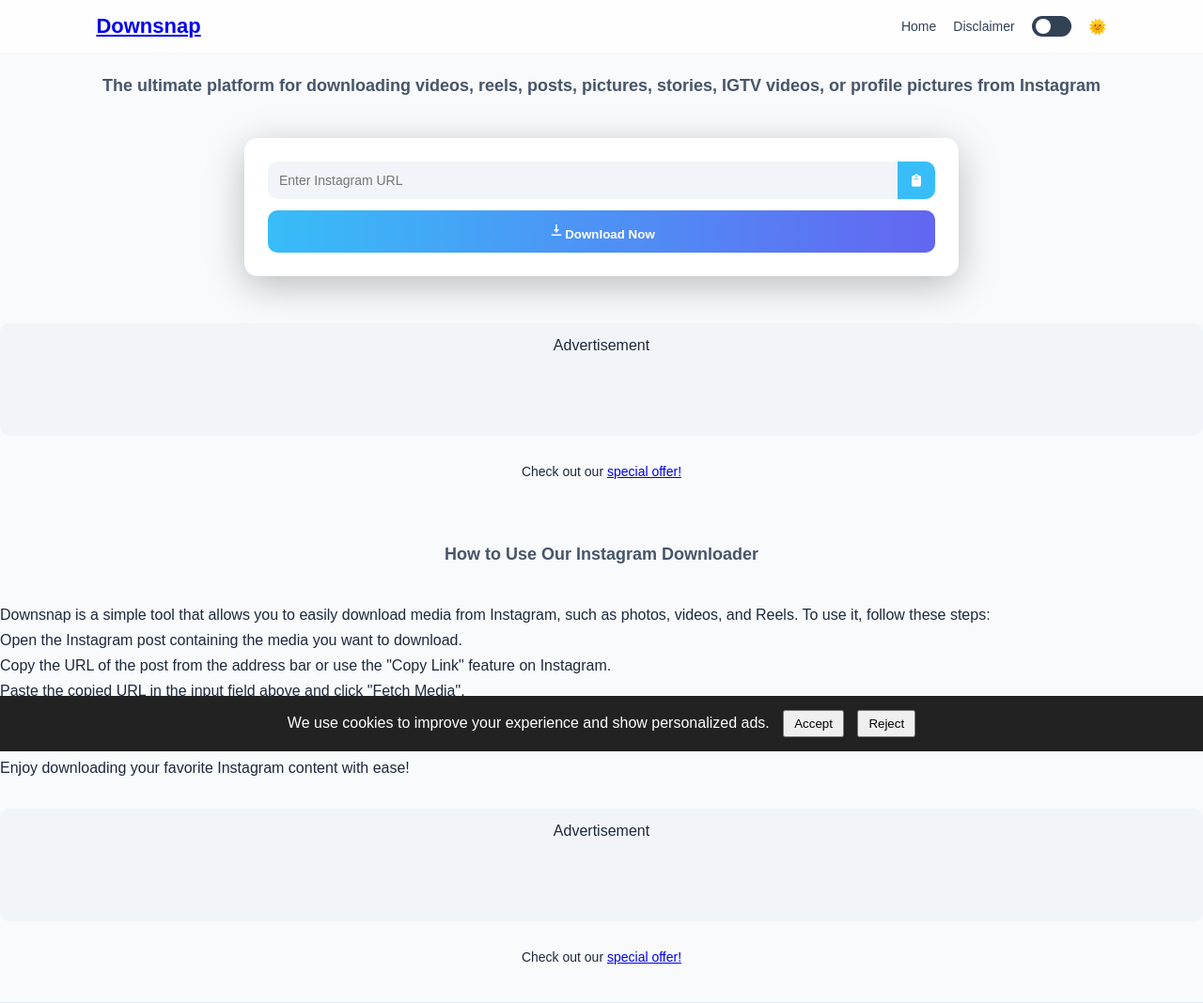
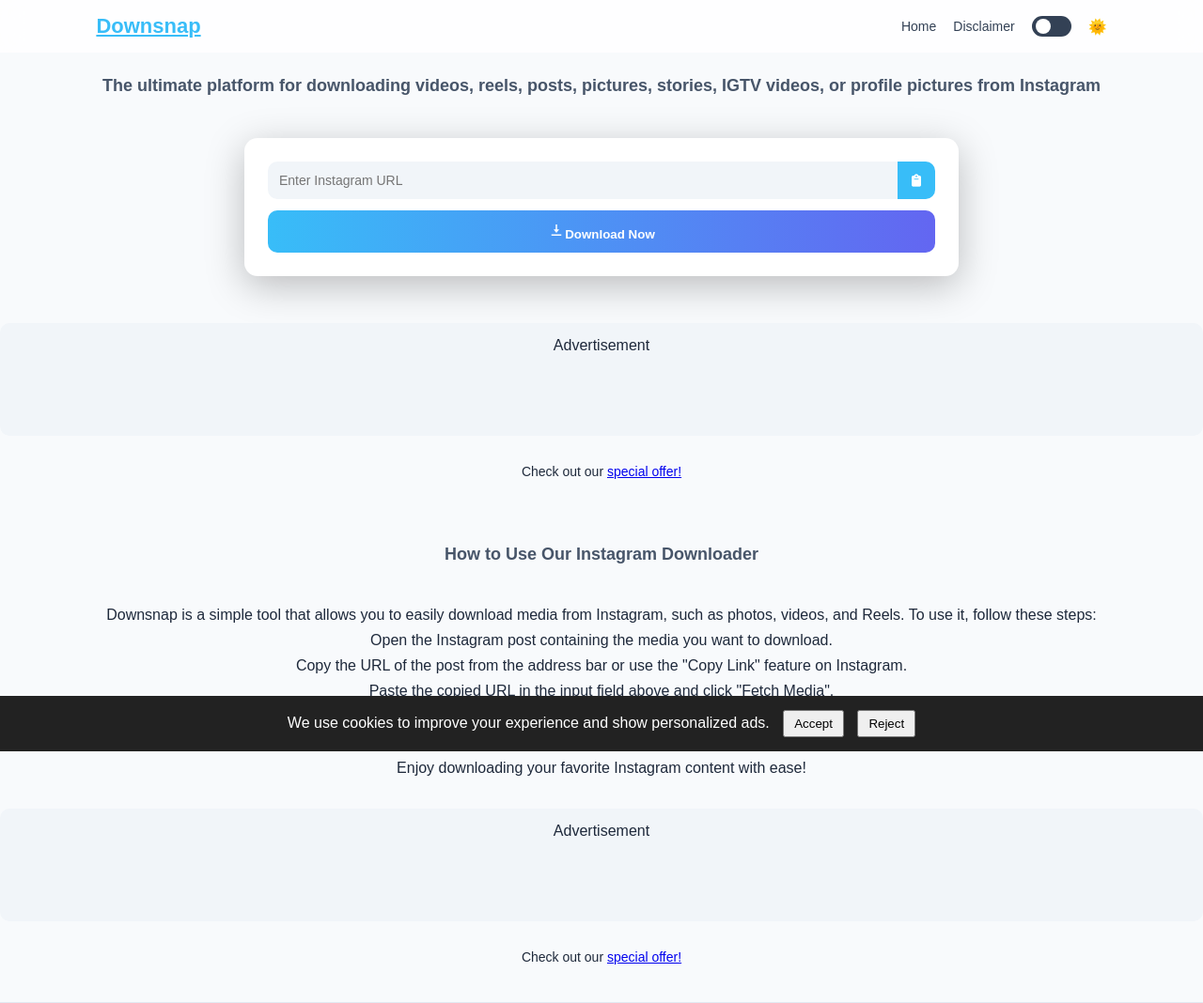
Before and after one commit to itsmethepalky/Downsnap, a Python web app: template templates/index.html in a window 1280 px wide. Shown: the top 1068 px of the page at 94% size. Run offline with Jinja, Linux system fonts and the light colour scheme; the template is opened without the code that fills it, so the values that code supplies are empty.

Commit message:
Update styles.css

```diff
--- a/static/styles.css
+++ b/static/styles.css
@@ -48,6 +48,11 @@ nav h1 {
     font-weight: 700;
 }
 
+nav h1 a {
+    font-size: 22px;
+    color: #38bdf8;
+    font-weight: 700;
+}
 /* NAV LINKS */
 .nav-links {
     display: flex;
@@ -278,10 +283,12 @@ body:not(.night-mode) .media-wrapper {
 #blog-section {
     margin-top: 40px;
     line-height: 1.7;
+    text-align: center;
 }
 
 #blog-section h2 {
     margin-bottom: 10px;
+    text-align: center;
 }
 
 /* =========================
```
